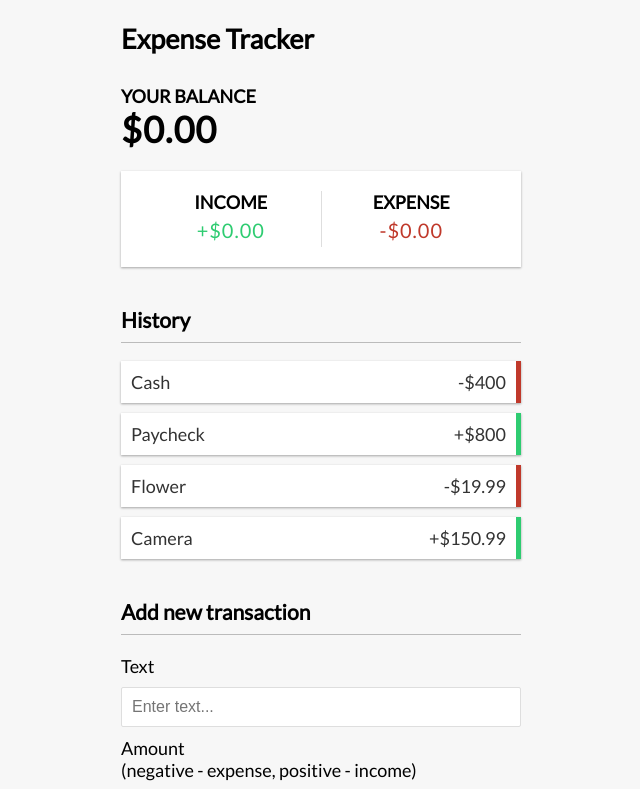
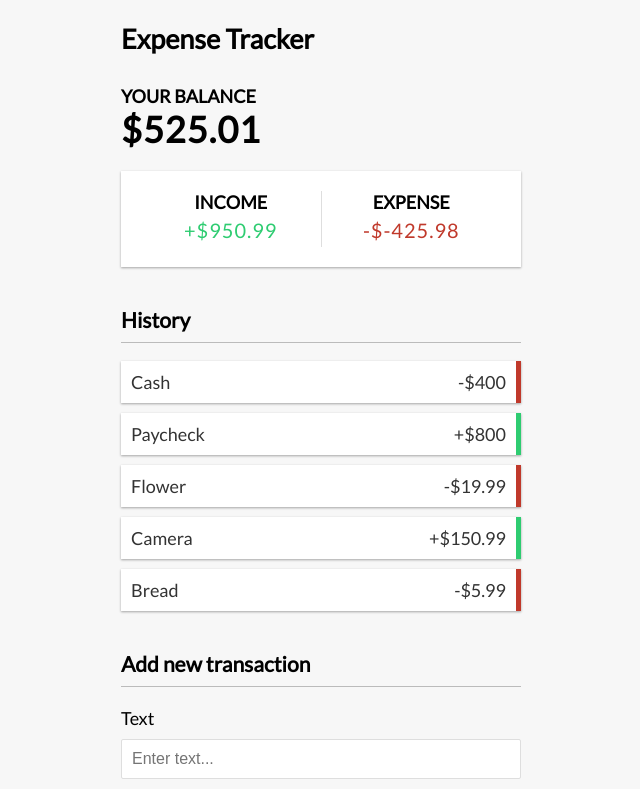
Before and after one commit to josiedefo/expense-tracker-traversy, a Vue app: page / in a window 1280 px wide. Shown: the top 789 px of the page, without its empty margins (319-959 px from the left). Built offline with nearby package versions, Linux system fonts and the light colour scheme.

Commit message:
compute total, income and expense and pass them as props to the other components

```diff
--- a/src/App.vue
+++ b/src/App.vue
@@ -4,22 +4,43 @@ import Balance from './components/Balance.vue';
 import IncomeExpense from './components/IncomeExpense.vue';
 import TransactionList from './components/TransactionList.vue';
 import AddTransaction from './components/AddTransaction.vue';
-import { ref } from 'vue'; //make it reactive
+import { ref, computed } from 'vue';
+
 
 const transactions = ref([
       { id: 1, text: 'Cash', amount: -400 },
       { id: 2, text: 'Paycheck', amount: 800 },
       { id: 3, text: 'Flower', amount: -19.99 },
       { id: 4, text: 'Camera', amount: 150.99 },
+      { id: 5, text: 'Bread', amount: -5.99 },
     ]);
+
+//Get total amount
+const total = computed(() => {
+    return transactions.value.reduce((acc, transaction) => acc + transaction.amount, 0);
+});
+
+//Get income
+const income = computed(() => {
+    return transactions.value
+        .filter(transaction => transaction.amount > 0)
+        .reduce((acc, transaction) => acc + transaction.amount, 0).toFixed(2);
+});
+
+//Get expense
+const expense = computed(() => {
+    return transactions.value
+        .filter(transaction => transaction.amount < 0)
+        .reduce((acc, transaction) => acc + transaction.amount, 0).toFixed(2);
+});
 </script>
 
 <template>
     <Header />
     <div class="container">
-        <Balance />
-        <IncomeExpense />
-        <TransactionList :transactions="transactions" /> <!-- pass transactions as prop -->
+        <Balance :total/>
+        <IncomeExpense :income :expense/>
+        <TransactionList :transactions="transactions" />
         <AddTransaction />
     </div>
 </template>
--- a/src/components/Balance.vue
+++ b/src/components/Balance.vue
@@ -1,4 +1,15 @@
 <template>
     <h4>Your Balance</h4>
-    <h1 id="balance">$0.00</h1>
+    <h1 id="balance">${{ props.total.toFixed(2) }}</h1>
 </template>
+
+<script setup>
+import { defineProps } from 'vue';
+
+const props = defineProps({
+  total: {
+    type: Number,
+    required: true
+  }
+});
+</script>
--- a/src/components/IncomeExpense.vue
+++ b/src/components/IncomeExpense.vue
@@ -2,11 +2,25 @@
      <div class="inc-exp-container">
         <div>
           <h4>Income</h4>
-          <p id="money-plus" class="money plus">+$0.00</p>
+          <p id="money-plus" class="money plus">+${{ props.income }}</p>
         </div>
         <div>
           <h4>Expense</h4>
-          <p id="money-minus" class="money minus">-$0.00</p>
+          <p id="money-minus" class="money minus">-${{ props.expense }}</p>
         </div>
       </div>
 </template>
+<script setup>
+import { defineProps } from 'vue';
+const props = defineProps({
+  income: {
+    type: String,
+    required: true
+  },
+  expense: {
+    type: String,
+    required: true
+  }
+});
+
+</script>
```
